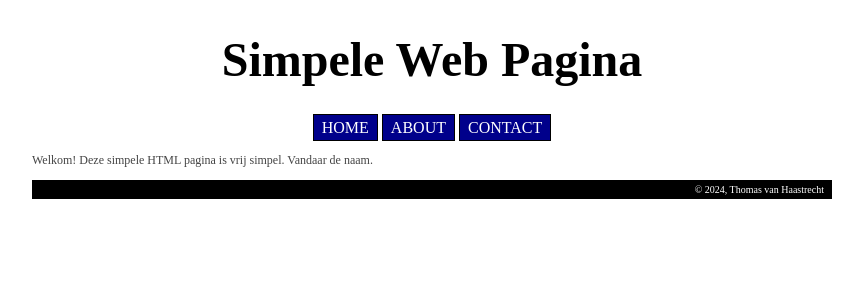
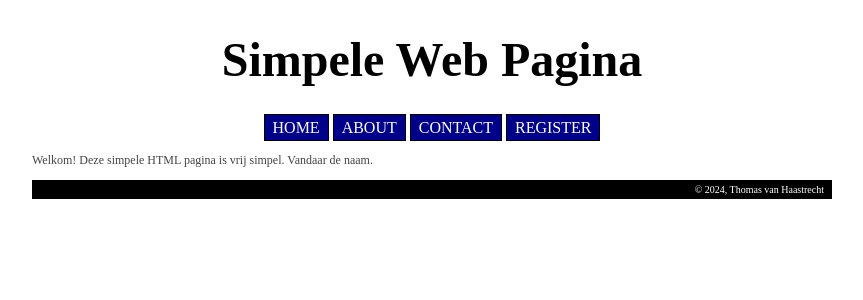
Before and after one commit to JeroenHeemskerk/educom-webshop-basis-1704188512, a PHP site: page /index.php in a window 1280 px wide. Shown: the top 300 px of the page, without its empty margins (208-1071 px from the left). Run offline with PHP 8.4, Linux system fonts and the light colour scheme.

Commit message:
05-A. register pagina toegevoegd, nog geen functionaliteit.

```diff
--- a/index.php
+++ b/index.php
@@ -75,6 +75,10 @@
                 require_once('contact.php');
                 $pageName = $header;
                 break;
+            case 'register':
+                require_once('register.php');
+                $pageName = $header;
+                break;
             default:
                 $pageName = '404: Page Not Found';
         }
@@ -86,6 +90,7 @@
         echo '        <li><a href="index.php?page=home">HOME</a></li>' . PHP_EOL;
         echo '        <li><a href="index.php?page=about">ABOUT</a></li>' . PHP_EOL;
         echo '        <li><a href="index.php?page=contact">CONTACT</a></li>' . PHP_EOL;
+        echo '        <li><a href="index.php?page=register">REGISTER</a></li>' . PHP_EOL;
         echo '    </ul>' . PHP_EOL;
     }
 
@@ -104,6 +109,9 @@
                 require_once('contact.php');
                 showContactContent();
                 break;
+            case 'register':
+                require_once('register.php');
+                showRegisterContent();
             default:
                 //require('404.php');
         }
```
Also changed, not shown: register.php (added, +9 -0 lines).
